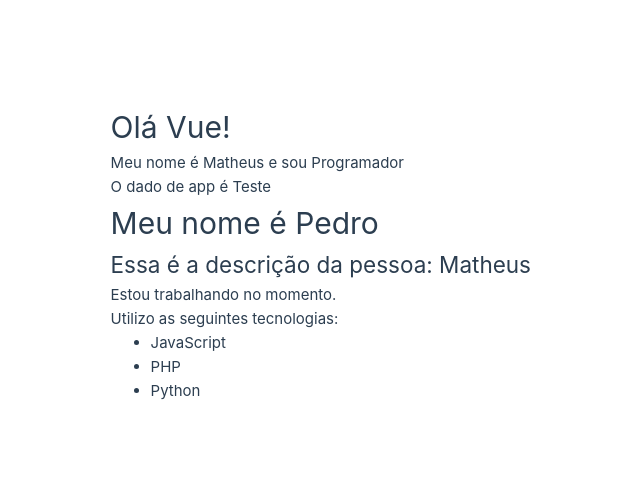
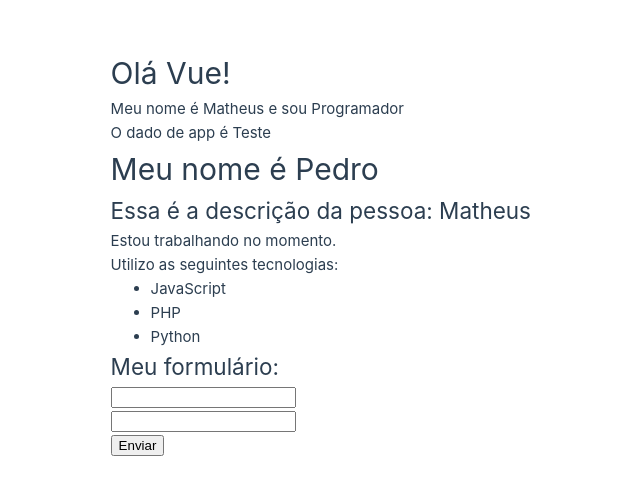
Before and after one commit to eulalaoliveira/projectVue, a Vue app in the folder vue-project/: page / in a window 1280 px wide. Shown: the part 147-642 px from the top of the page, without its empty margins (109-749 px from the left). Built offline with nearby package versions, Linux system fonts and the light colour scheme.

Commit message:
input forms reusable component

```diff
--- /dev/null
+++ b/vue-project/src/components/Form.vue
@@ -0,0 +1,28 @@
+<template>
+    <div>
+        <h2>Meu formulário:</h2>
+        <form action="">
+            <div>
+                <InputText />
+            </div>
+            <div>
+                <InputText />
+            </div>
+            <div>
+                <Submit />
+            </div>
+        </form>
+    </div>
+</template>
+<script>
+    import InputText from "./form/InputText.vue"
+    import Submit from "./form/Submit.vue"
+
+    export default {
+        name: 'Form',
+        components: {
+            InputText,
+            Submit
+        }
+    }
+</script>
--- a/vue-project/src/components/Pessoa.vue
+++ b/vue-project/src/components/Pessoa.vue
@@ -2,15 +2,18 @@
     <div>
         <h2>Essa é a descrição da pessoa: {{ nome }} </h2>
         <Info />
+        <Form />
     </div>
 </template>
 <script>
     import Info from "./Info.vue"
+    import Form from "./Form.vue"
 
     export default {
         name: 'Pessoa',
         components: {
-            Info
+            Info,
+            Form
         },
         data() {
             return {
--- /dev/null
+++ b/vue-project/src/components/form/InputText.vue
@@ -0,0 +1,10 @@
+<template>
+    <div>
+        <input type="text">
+    </div>
+</template>
+<script>
+    export default {
+        name: "InputText"
+    }
+</script>
--- /dev/null
+++ b/vue-project/src/components/form/Submit.vue
@@ -0,0 +1,10 @@
+<template>
+    <div>
+        <input type="submit" value="Enviar">
+    </div>
+</template>
+<script>
+    export default {
+        name: "Submit"
+    }
+</script>
```
